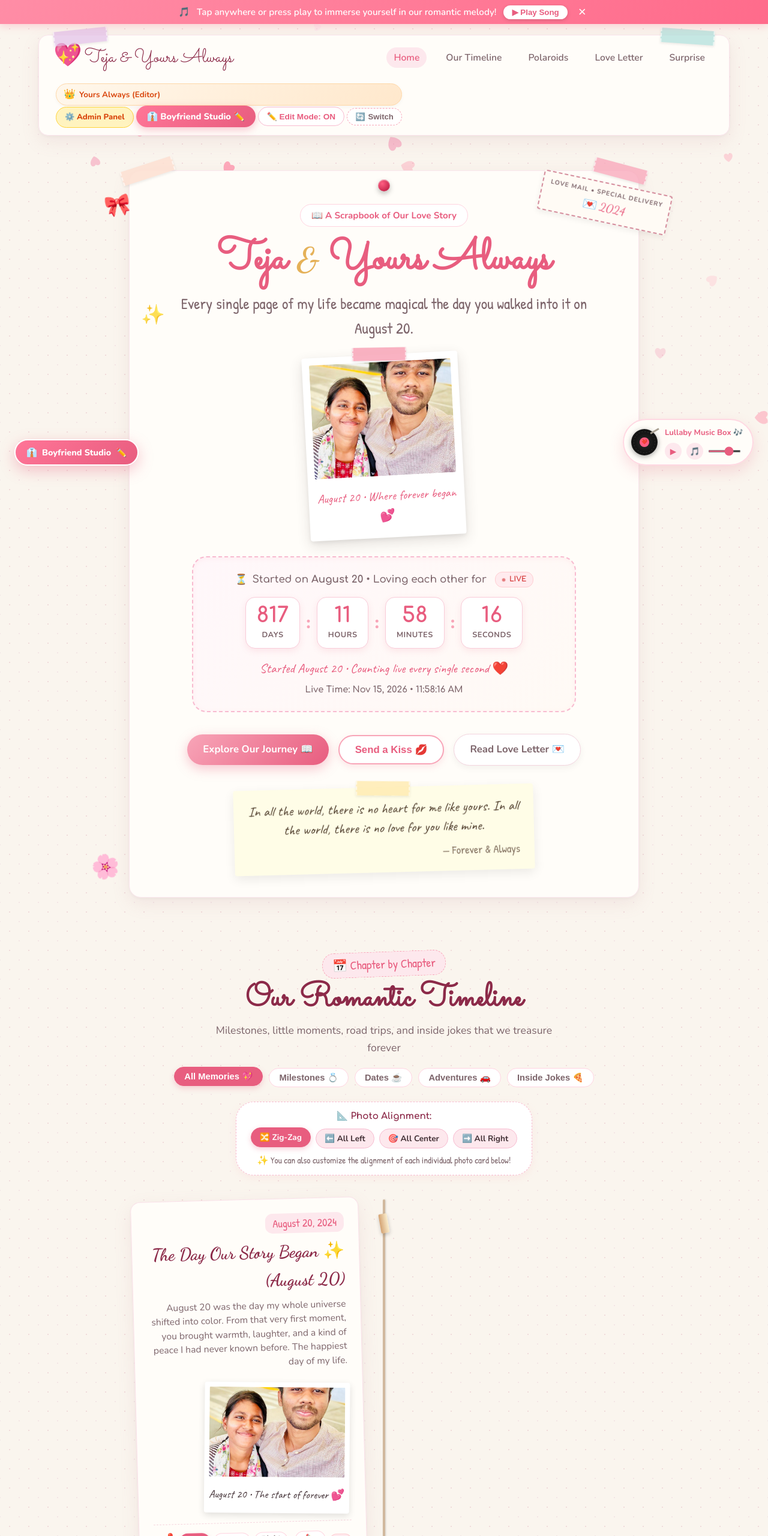
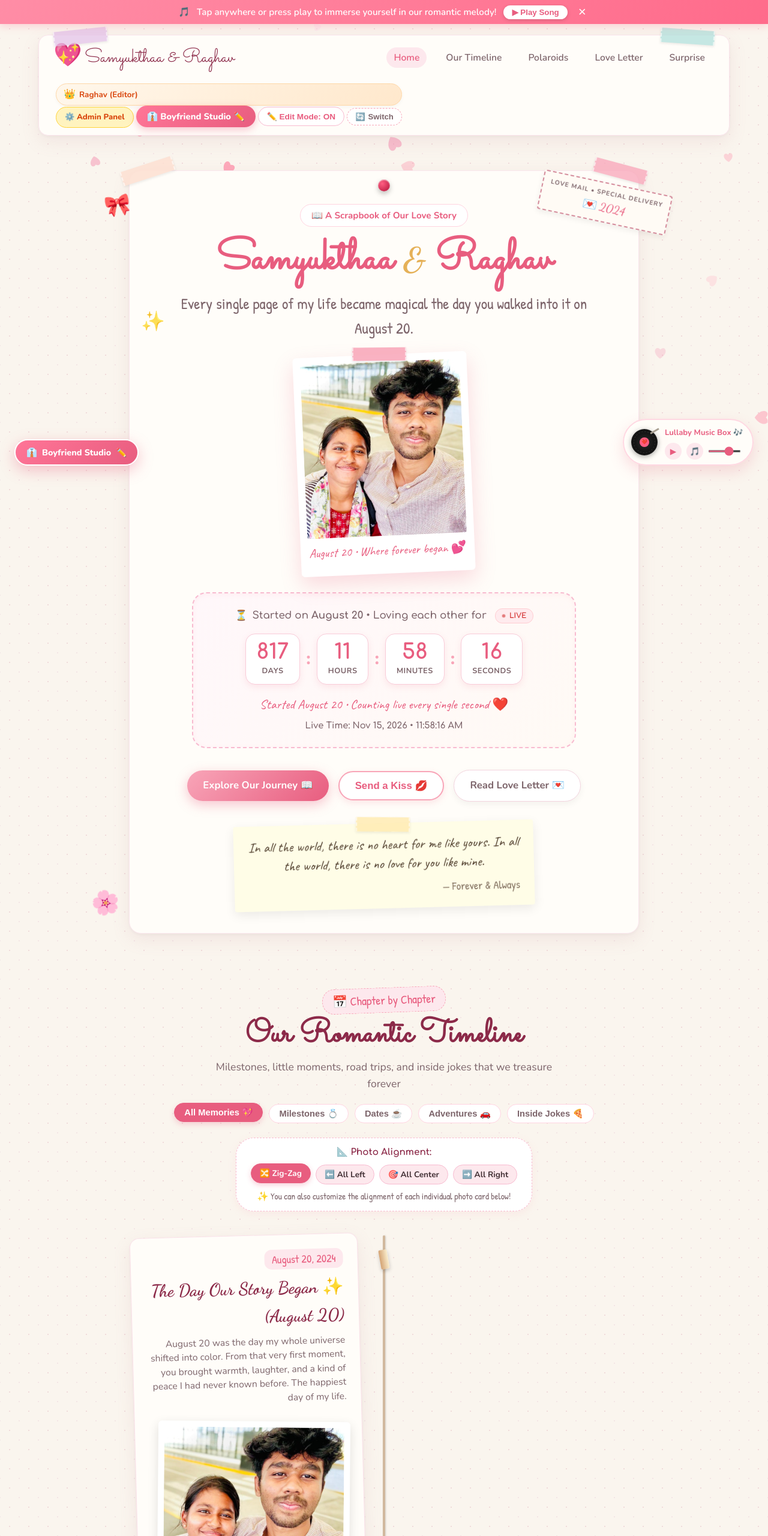
Before and after one commit to sriraghavfx/TEJA-LOVE-LETTER, a plain HTML site: page index.html in a window 1280 px wide. Shown: the top 2560 px of the page at 60% size. Drawn offline with nearby package versions, Linux system fonts and the light colour scheme.

Commit message:
Update couple names to Samyukthaa & Raghav and align all photos in perfect focus 💕

```diff
--- a/config.js
+++ b/config.js
@@ -5,9 +5,9 @@
 
 window.ROMANTIC_CONFIG = {
   // Couple Details
-  girlfriendName: "Teja",
-  boyfriendName: "Yours Always",
-  petNames: "Teja & My Love",
+  girlfriendName: "Samyukthaa",
+  boyfriendName: "Raghav",
+  petNames: "Samyukthaa & Raghav",
 
   // Relationship Start Date: August 20 (Live counter calculates from here to current live time)
   anniversaryDate: "2024-08-20",
@@ -279,7 +279,7 @@ window.ROMANTIC_CONFIG = {
 
   // Love Letter
   letter: {
-    salutation: "To My Beautiful Teja,",
+    salutation: "To My Beautiful Samyukthaa,",
     paragraphs: [
       "Ever since August 20, my entire world has been filled with colors I never knew existed. Looking back at all our photos—our rides together, the way you laugh until your eyes crinkle, our bus journeys, and every sweet cheek kiss—I realize how blessed I truly am.",
       "Thank you for being my constant smile, my safe haven, and my favorite adventure. With you, even an ordinary day turns into a memory I want to keep forever.",
@@ -287,7 +287,7 @@ window.ROMANTIC_CONFIG = {
       "You are my today, my tomorrow, and my forever."
     ],
     closing: "Forever and always yours,",
-    signature: "Yours Always ❤️",
+    signature: "Raghav ❤️",
     postscript: "P.S. You will always be the prettiest girl in every room you walk into."
   },
 
--- a/index.html
+++ b/index.html
@@ -70,7 +70,7 @@
 
       <div class="nav-brand">
         <span class="brand-heart">💖</span>
-        <span class="brand-text" id="nav-couple-names">Teja & My Love</span>
+        <span class="brand-text" id="nav-couple-names">Samyukthaa & Raghav</span>
       </div>
 
       <ul class="nav-links">
@@ -143,7 +143,7 @@
       <div class="princess-banner-inner">
         <span class="princess-crown-anim">👑</span>
         <div class="princess-banner-text">
-          <div class="princess-banner-title">Welcome home, Princess <span class="girlfriend-display">My Dearest</span>! 💕</div>
+          <div class="princess-banner-title">Welcome home, Princess <span class="girlfriend-display">Samyukthaa</span>! 💕</div>
           <div class="princess-banner-sub">Every heartbeat, memory, and photo here was designed just for you with endless love.</div>
         </div>
         <button type="button" id="princess-note-action-btn" class="btn-princess-action">💌 Write Him a Love Note</button>
@@ -173,9 +173,9 @@
         </div>
 
         <h1 class="hero-title">
-          <span class="couple-name girlfriend-display" id="hero-girlfriend">Teja</span>
+          <span class="couple-name girlfriend-display" id="hero-girlfriend">Samyukthaa</span>
           <span class="hero-ampersand">&</span>
-          <span class="couple-name boyfriend-display" id="hero-boyfriend">Yours Always</span>
+          <span class="couple-name boyfriend-display" id="hero-boyfriend">Raghav</span>
         </h1>
 
         <p class="hero-subtitle" id="hero-subtitle">
@@ -791,7 +791,7 @@
 
             <footer class="letter-footer">
               <p class="letter-closing" id="letter-closing">Forever and always yours,</p>
-              <p class="letter-signature" id="letter-signature">Yours Always ❤️</p>
+              <p class="letter-signature" id="letter-signature">Raghav ❤️</p>
               <p class="letter-ps" id="letter-ps">P.S. You are still the prettiest girl in every room you walk into.</p>
             </footer>
 
@@ -908,7 +908,7 @@
     <div class="footer-content">
       <p class="footer-love-text">
         Crafted with all my love, hugs & kisses for
-        <span class="footer-name girlfriend-display" id="footer-girlfriend">My Dearest</span>
+        <span class="footer-name girlfriend-display" id="footer-girlfriend">Samyukthaa</span>
       </p>
       <p class="footer-sub">
         Every memory in this scrapbook is a reminder of how lucky I am to have you. Forever & always. 💕
@@ -937,11 +937,11 @@
         <div class="form-row">
           <div class="form-group">
             <label for="cfg-gf-name">Girlfriend's Name / Pet Name:</label>
-            <input type="text" id="cfg-gf-name" placeholder="e.g. Sophia or Princess" required>
+            <input type="text" id="cfg-gf-name" placeholder="Samyukthaa" required>
           </div>
           <div class="form-group">
             <label for="cfg-bf-name">Boyfriend's Name:</label>
-            <input type="text" id="cfg-bf-name" placeholder="e.g. Alex or Yours Always" required>
+            <input type="text" id="cfg-bf-name" placeholder="Raghav" required>
           </div>
         </div>
 
@@ -1161,11 +1161,11 @@
           <div class="form-row">
             <div class="form-group">
               <label for="bf-cfg-bf-name">Your Name (Boyfriend):</label>
-              <input type="text" id="bf-cfg-bf-name" placeholder="e.g. Sriram / Alex" required>
+              <input type="text" id="bf-cfg-bf-name" placeholder="Raghav" required>
             </div>
             <div class="form-group">
               <label for="bf-cfg-gf-name">Her Name (Girlfriend):</label>
-              <input type="text" id="bf-cfg-gf-name" placeholder="e.g. My Princess / Sophia" required>
+              <input type="text" id="bf-cfg-gf-name" placeholder="Samyukthaa" required>
             </div>
           </div>
           <div class="form-row">
@@ -1232,7 +1232,7 @@
             </div>
             <div class="form-group">
               <label for="bf-letter-signature">Your Signature:</label>
-              <input type="text" id="bf-letter-signature" placeholder="Yours Always ❤️">
+              <input type="text" id="bf-letter-signature" placeholder="Raghav ❤️">
             </div>
           </div>
           <div class="form-group">
@@ -1470,7 +1470,7 @@
             <span class="profile-avatar-icon">👑</span>
             <div class="profile-status-dot"></div>
           </div>
-          <h4 class="profile-name boyfriend-display">Yours Always</h4>
+          <h4 class="profile-name boyfriend-display">Raghav</h4>
           <span class="profile-role-pill bf-role-pill">Boyfriend / Author</span>
           <p class="profile-desc">Edit memories, customize scrapbook & read her sweet love notes.</p>
         </div>
@@ -1481,7 +1481,7 @@
             <span class="profile-avatar-icon">👸</span>
             <div class="profile-status-dot"></div>
           </div>
-          <h4 class="profile-name girlfriend-display">My Dearest</h4>
+          <h4 class="profile-name girlfriend-display">Samyukthaa</h4>
           <span class="profile-role-pill gf-role-pill">Princess / My Love 💕</span>
           <p class="profile-desc">Enjoy our story, claim love coupons, and send him private love notes.</p>
         </div>
@@ -1526,7 +1526,7 @@
         <div class="header-title-wrap">
           <span class="note-stationery-icon">💌</span>
           <div>
-            <h3>Write a Love Note to <span class="boyfriend-display">Yours Always</span></h3>
+            <h3>Write a Love Note to <span class="boyfriend-display">Raghav</span></h3>
             <p class="dialog-subtitle">Send a sweet note straight to his heart! It will appear in his studio.</p>
           </div>
         </div>
--- a/script.js
+++ b/script.js
@@ -28,6 +28,15 @@
           appState.anniversaryDate = defaultData.anniversaryDate || '2024-08-20';
         }
         let needsUpgradeSave = false;
+        // Upgrade couple names to Samyukthaa & Raghav
+        if (!appState.girlfriendName || appState.girlfriendName === 'My Dearest' || appState.girlfriendName === 'Teja') {
+          appState.girlfriendName = 'Samyukthaa';
+          needsUpgradeSave = true;
+        }
+        if (!appState.boyfriendName || appState.boyfriendName === 'Yours Always') {
+          appState.boyfriendName = 'Raghav';
+          needsUpgradeSave = true;
+        }
         // Upgrade milestones to use real couple photos and ensure all 11 photos are loaded
         if (!appState.milestones || appState.milestones.length < (defaultData.milestones || []).length || (appState.milestones[0].image && appState.milestones[0].image.includes('unsplash.com'))) {
           appState.milestones = defaultData.milestones;
@@ -1018,7 +1027,7 @@
     const letter = appState.letter || {};
     elements.letterSalutation.textContent = letter.salutation || 'To My Beautiful Girl,';
     elements.letterClosing.textContent = letter.closing || 'Forever and always yours,';
-    elements.letterSignature.textContent = (appState.boyfriendName || 'Yours Always') + ' ❤️';
+    elements.letterSignature.textContent = (appState.boyfriendName || 'Raghav') + ' ❤️';
     elements.letterPs.textContent = letter.postscript || 'P.S. You will always be my favorite.';
 
     // Populate paragraphs
@@ -1167,8 +1176,8 @@
 
   // --- PERSONALIZATION & SETTINGS MODAL ---
   function updateDisplays() {
-    const gf = appState.girlfriendName || 'My Dearest';
-    const bf = appState.boyfriendName || 'Yours Always';
+    const gf = appState.girlfriendName || 'Samyukthaa';
+    const bf = appState.boyfriendName || 'Raghav';
 
     // Update names everywhere
     document.querySelectorAll('.girlfriend-display').forEach(el => el.textContent = gf);
@@ -1287,8 +1296,8 @@
     activeRole = role;
     localStorage.setItem('couple_active_role', role);
 
-    const gf = appState.girlfriendName || 'My Dearest';
-    const bf = appState.boyfriendName || 'Yours Always';
+    const gf = appState.girlfriendName || 'Samyukthaa';
+    const bf = appState.boyfriendName || 'Raghav';
 
     // Reset base classes
     document.body.classList.remove('role-boyfriend', 'role-girlfriend', 'role-guest', 'girlfriend-mode');
@@ -1379,8 +1388,8 @@
       elements.profileCardGf.classList.toggle('active', role === 'girlfriend');
     }
 
-    const gf = appState.girlfriendName || 'My Dearest';
-    const bf = appState.boyfriendName || 'Yours Always';
+    const gf = appState.girlfriendName || 'Samyukthaa';
+    const bf = appState.boyfriendName || 'Raghav';
 
     if (role === 'boyfriend') {
       if (elements.loginPinLabel) elements.loginPinLabel.innerHTML = `<span id="login-role-icon">👑</span> Enter ${bf}'s PIN:`;
--- a/styles.css
+++ b/styles.css
@@ -650,13 +650,13 @@ body {
 
 /* Featured Couple Polaroid in Hero */
 .hero-featured-polaroid {
-  max-width: 260px;
+  max-width: 290px;
   margin: 0 auto 30px;
   background: #fff;
-  padding: 12px 12px 20px;
-  border-radius: 4px;
-  box-shadow: var(--shadow-polaroid);
-  transform: rotate(-3deg);
+  padding: 12px 12px 22px;
+  border-radius: 6px;
+  box-shadow: 0 14px 34px rgba(232, 93, 127, 0.22);
+  transform: rotate(-2.5deg);
   position: relative;
   transition: transform 0.3s ease, box-shadow 0.3s ease;
   cursor: pointer;
@@ -678,9 +678,11 @@ body {
 
 .hero-photo-img {
   width: 100%;
-  height: 190px;
+  height: 290px;
   object-fit: cover;
-  border-radius: 2px;
+  object-position: center 20%;
+  border-radius: 4px;
+  display: block;
 }
 
 .hero-photo-caption {
@@ -1196,12 +1198,14 @@ body {
 /* Mini Polaroid inside Timeline */
 .timeline-mini-polaroid {
   background: #fff;
-  padding: 8px 8px 16px;
-  border-radius: 4px;
-  box-shadow: 0 4px 12px rgba(0, 0, 0, 0.12);
-  max-width: 260px;
+  padding: 10px 10px 18px;
+  border-radius: 6px;
+  box-shadow: 0 6px 18px rgba(0, 0, 0, 0.12);
+  max-width: 320px;
+  width: 100%;
   display: inline-block;
-  margin-top: 6px;
+  margin-top: 10px;
+  transition: transform 0.3s ease;
 }
 
 .timeline-item.left .timeline-mini-polaroid {
@@ -1214,9 +1218,11 @@ body {
 
 .mini-polaroid-img {
   width: 100%;
-  height: 150px;
+  height: 250px;
   object-fit: cover;
-  border-radius: 2px;
+  object-position: center 22%;
+  border-radius: 4px;
+  display: block;
 }
 
 .mini-polaroid-caption {
@@ -1312,10 +1318,10 @@ body {
 
 .polaroid-photo-wrap {
   width: 100%;
-  height: 240px;
+  height: 310px;
   overflow: hidden;
-  border-radius: 2px;
-  background: #f0e6e8;
+  border-radius: 4px;
+  background: #fbf5f7;
   position: relative;
 }
 
@@ -1323,7 +1329,18 @@ body {
   width: 100%;
   height: 100%;
   object-fit: cover;
+  object-position: center 20%;
   transition: transform 0.4s ease;
+}
+
+/* Perfect focus for landscape orientation photos */
+.polaroid-photo[src*="bike"],
+.polaroid-photo[src*="bus"],
+.mini-polaroid-img[src*="bike"],
+.mini-polaroid-img[src*="bus"],
+.hero-photo-img[src*="bike"],
+.hero-photo-img[src*="bus"] {
+  object-position: center center !important;
 }
 
 .polaroid-item:hover .polaroid-photo {
@@ -2187,10 +2204,11 @@ body {
 
 .zoom-frame img {
   width: 100%;
-  max-height: 480px;
+  max-height: 540px;
   object-fit: contain;
-  background: #111;
-  border-radius: 4px;
+  background: #fffdfb;
+  border-radius: 6px;
+  box-shadow: 0 4px 20px rgba(0,0,0,0.15);
 }
 
 .zoom-caption-wrap {
```
Also changed, not shown: admin.html (+3 -3 lines), admin.js (+8 -0 lines), girlfriend.html (+2 -2 lines), 1 other file.
